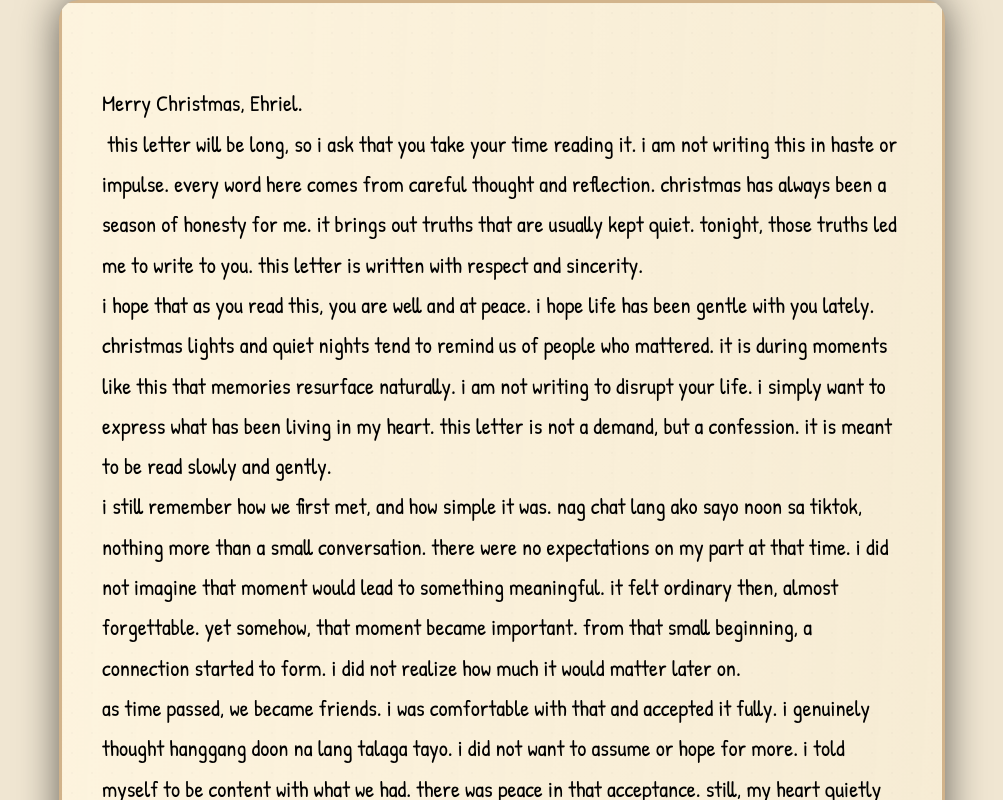
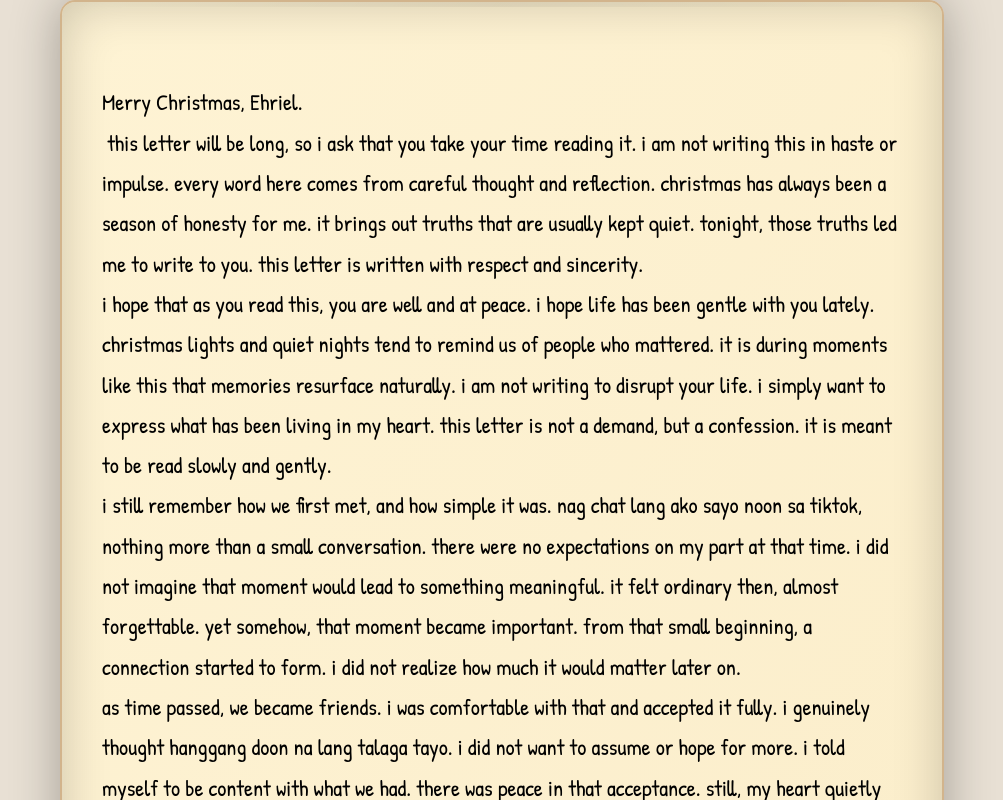
Before and after one commit to Yazu5/a-letter-i-guess, a plain HTML site: page index.html in a window 1280 px wide. Shown: the top 800 px of the page, without its empty margins (138-1141 px from the left). Drawn offline with Linux system fonts and the light colour scheme.

Commit message:
Update index.html

```diff
--- a/index.html
+++ b/index.html
@@ -10,46 +10,62 @@
   body {
     margin: 0;
     padding: 0;
-    background: #f0e6d2; /* page background */
-    font-family: 'Patrick Hand', cursive; /* handwritten font */
+    background: #e8e0d4; /* light background */
+    font-family: 'Patrick Hand', cursive;
     overflow: hidden;
-    -webkit-user-select: none; /* disable text selection */
+    -webkit-user-select: none;
     -moz-user-select: none;
     -ms-user-select: none;
     user-select: none;
   }
 
-  /* CSS parchment */
+  /* Realistic parchment */
   .letter-container {
     position: relative;
     width: 70%;
     max-width: 800px;
     margin: auto;
-    top: 10%;
+    top: 5%;
     padding: 40px;
     font-size: 1.4em;
     line-height: 1.8em;
-    height: 80%;
+    height: 90%;
     overflow: hidden;
-    border-radius: 20px;
-    box-shadow: 0 0 40px rgba(0,0,0,0.6);
-    background-color: #fdf1d6;
-    background-image:
-      radial-gradient(rgba(0,0,0,0.02) 1px, transparent 1px),
-      linear-gradient(to bottom right, rgba(255,255,255,0.2), rgba(0,0,0,0.05));
-    background-size: 20px 20px, 100% 100%;
-    border: 3px solid;
-    border-image: linear-gradient(to bottom, #d2b48c, #c19a6b) 1;
+    border-radius: 15px;
+    background: linear-gradient(120deg, #fef3d4, #f4e1b6 50%, #fce8b0);
+    background-size: 100% 100%;
+    box-shadow: inset 0 0 50px rgba(0,0,0,0.2),
+                0 0 50px rgba(0,0,0,0.3);
+    border: 2px solid #d2b48c;
+    position: relative;
+  }
+
+  /* optional "burned edges" effect using pseudo-elements */
+  .letter-container::before,
+  .letter-container::after {
+    content: '';
+    position: absolute;
+    left: -5px;
+    right: -5px;
+    height: 10px;
+    background: radial-gradient(circle, rgba(0,0,0,0.05), transparent);
+  }
+
+  .letter-container::before {
+    top: -5px;
+  }
+  .letter-container::after {
+    bottom: -5px;
   }
 
   .letter-content {
     position: relative;
     top: 100%;
-    white-space: pre-wrap; /* preserves paragraphs and spaces */
+    white-space: pre-wrap;
   }
 
   audio {
-    display: none; /* hide audio completely */
+    display: none;
   }
 </style>
 </head>
@@ -72,19 +88,11 @@
   let scrollPos = 0;
   let scrolling = false;
 
-  function startScroll() {
-    if(!scrolling){
-      scrolling = true;
-      scrollLetter();
-    }
-  }
-
   function scrollLetter(){
     if(scrolling){
-      scrollPos -= 0.1; // very slow
+      scrollPos -= 0.1; // slow scroll
       content.style.top = scrollPos + 'px';
-      // Stop scrolling when bottom of letter reaches container bottom
-      if (Math.abs(scrollPos) < content.scrollHeight - container.clientHeight + 10) {
+      if(Math.abs(scrollPos) < content.scrollHeight - container.clientHeight + 10){
         requestAnimationFrame(scrollLetter);
       } else {
         scrolling = false; // stop at end
@@ -92,29 +100,26 @@
     }
   }
 
-  function toggleScroll(){
-    scrolling = !scrolling;
-    if(scrolling){
+  function startScroll(){
+    if(!scrolling){
+      scrolling = true;
       scrollLetter();
     }
   }
 
-  function startExperience() {
+  function startExperience(){
     if(music.paused){
       music.play();
       startScroll();
-    } else {
-      toggleScroll();
     }
   }
 
-  // Start music and scroll on first touch or click
   document.body.addEventListener('touchstart', startExperience, {once:true});
   document.body.addEventListener('click', startExperience, {once:true});
 
-  // Load letter from file
+  // Load letter
   fetch('letter.txt')
-    .then(response => response.text())
+    .then(res => res.text())
     .then(text => {
       content.textContent = text;
     })
```
